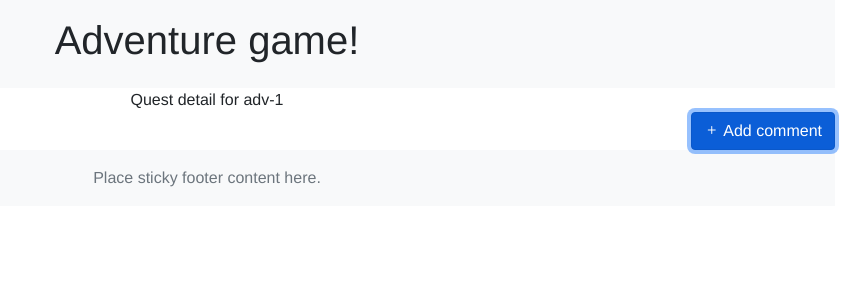
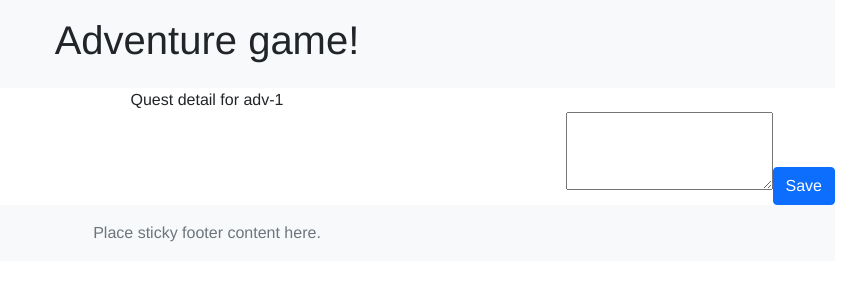
Before and after one commit to LuisMiguelFilipe/adventure, a Vue app in the folder fe/: page /quest/adv-1 in a window 1280 px wide. Both pictures are taken after a click on the button "Add comment". Shown: the top 300 px of the page, without its empty margins (433-1280 px from the left). Built offline with nearby package versions, Linux system fonts and the light colour scheme.

Commit message:
add comments

```diff
--- a/fe/package.json
+++ b/fe/package.json
@@ -12,10 +12,15 @@
     "bootstrap": "^5.1.3",
     "bootstrap-icons": "^1.7.2",
     "core-js": "^3.8.3",
+    "dayjs": "^1.10.7",
+    "lodash": "^4.17.21",
+    "uuid": "^8.3.2",
     "vue": "^3.2.13",
     "vue-router": "^4.0.12"
   },
   "devDependencies": {
+    "@types/lodash": "^4.14.178",
+    "@types/uuid": "^8.3.3",
     "@typescript-eslint/eslint-plugin": "^5.2.0",
     "@typescript-eslint/parser": "^5.2.0",
     "@vue/cli-plugin-babel": "~5.0.0-rc.0",
--- a/fe/src/Layout/LayoutMain.vue
+++ b/fe/src/Layout/LayoutMain.vue
@@ -20,6 +20,4 @@ import HeaderComponent from "@/components/common/HeaderComponent.vue";
 
 <style lang="sass">
 @import "/src/styles/mainStyle.scss"
-
-
 </style>
--- a/fe/src/biz/quest/questModel.ts
+++ b/fe/src/biz/quest/questModel.ts
@@ -2,5 +2,15 @@ import {Icon} from "@/types/icons";
 
 export class QuestModel {
     constructor(readonly id: string, readonly title: string, readonly icon: Icon) {
+        this.comments = [];
     }
+
+    comments: QuestComment[];
 }
+
+export interface QuestComment {
+    id: string | undefined;
+    description: string;
+    user: string;
+    timestamp: number;
+}
--- a/fe/src/biz/quest/useQuests.ts
+++ b/fe/src/biz/quest/useQuests.ts
@@ -1,12 +1,28 @@
-import {QuestModel} from "@/biz/quest/questModel";
+import {QuestComment, QuestModel} from "@/biz/quest/questModel";
 
 export const quests: QuestModel[] = [
     new QuestModel("adv-1", "An amazing adventure", "bi-alarm"),
     new QuestModel("adv-2", "A mystery to solve", "bi-bookmark-star-fill"),
 ];
 
+interface State {
+    currentQuest: string|undefined;
+}
+
+const state: State = {
+    currentQuest: undefined
+};
+
 export const getQuest = (id: string): QuestModel => {
     const q = quests.find(q => q.id === id);
     if (!q) throw new Error();
+    state.currentQuest = q.id;
     return q;
 }
+
+export const addComment = (data: QuestComment) => {
+    if (!state.currentQuest) throw new Error();
+    debugger;
+    const q = getQuest(state.currentQuest);
+    q.comments.push(data);
+}
--- a/fe/src/components/base/BaseButton.vue
+++ b/fe/src/components/base/BaseButton.vue
@@ -1,7 +1,8 @@
 <template>
   <button type="button" class="btn btn-primary">
     <i v-if="icon" class="bi" :class="icon" />
-    {{ text }}</button>
+    <slot />
+  </button>
 </template>
 
 <script setup lang="ts">
@@ -9,8 +10,7 @@ import {defineProps} from "vue";
 import {Icon} from "@/types/icons";
 
 interface Props {
-  icon: Icon;
-  text: string;
+  icon?: Icon;
 }
 
 defineProps<Props>();
--- /dev/null
+++ b/fe/src/components/quest/QuestCommentForm.vue
@@ -0,0 +1,41 @@
+<template>
+  <div>
+    <textarea :value="data.description" @input="save" rows="3" cols="20"/>
+    <base-button
+        @click="onSave"
+    >
+      Save
+    </base-button>
+  </div>
+</template>
+
+<script setup lang="ts">
+import {defineProps, defineEmits} from "vue";
+import {QuestComment} from "@/biz/quest/questModel";
+import clone from "lodash/clone";
+import {getGuid} from "@/utils/guid";
+import * as clock from "@/utils/clock";
+import BaseButton from "@/components/base/BaseButton.vue";
+
+const props = defineProps<{
+  questComment: QuestComment | undefined;
+}>();
+
+const emit = defineEmits<{
+  (e: 'save', payload: { data: QuestComment }): void
+}>()
+
+const data: QuestComment = props.questComment
+    ? clone(props.questComment)
+    : {} as QuestComment;
+
+const onSave = () => {
+  if (!data.id) {
+    data.id = getGuid();
+    data.user = "luis";
+    data.timestamp = clock.getNow();
+  }
+  emit("save", {data});
+}
+
+</script>
--- /dev/null
+++ b/fe/src/components/quest/QuestCommentView.vue
@@ -0,0 +1,17 @@
+<template>
+  <div>
+    <span>{{questComment.description}}</span>
+  </div>
+</template>
+
+<script setup lang="ts">
+import {defineProps} from "vue";
+import {QuestComment} from "@/biz/quest/questModel";
+
+const p = defineProps<{
+  questComment: QuestComment | undefined;
+}>();
+
+console.log('p', p);
+
+</script>
--- a/fe/src/components/quest/QuestDetail.vue
+++ b/fe/src/components/quest/QuestDetail.vue
@@ -1,25 +1,54 @@
 <template>
   <span>Quest detail for {{ quest.id }}</span>
   <div class="d-flex justify-content-end">
-    <div>
+    <div v-if="!showNewComment">
       <BaseButton
           icon="bi-plus"
-          text="Add comment"
+          @click="onAddCommentClicked"
+      >
+        <span>Add comment</span>
+      </BaseButton>
+
+    </div>
+    <div v-if="showNewComment">
+      <quest-comment-form
+          :quest-comment="undefined"
+          @save="onNewQuestComment"
+      />
+    </div>
+    <div>
+      <quest-comment-view
+          v-for="comment in quest.comments"
+          :key="comment.id"
+          :quest-comment="comment"
       />
     </div>
   </div>
 </template>
 
 <script setup lang="ts">
-import {defineProps} from "vue";
-import { getQuest } from "@/biz/quest/useQuests";
-import {QuestDetailRouteParams, } from "@/router";
+import {defineProps, ref} from "vue";
+import * as use from "@/biz/quest/useQuests";
+import {QuestDetailRouteParams,} from "@/router";
 import BaseButton from "@/components/base/BaseButton.vue";
+import QuestCommentForm from "@/components/quest/QuestCommentForm.vue";
+import {QuestComment} from "@/biz/quest/questModel";
+import QuestCommentView from "@/components/quest/QuestCommentView.vue";
 
 const props = defineProps<{
   routeParams: QuestDetailRouteParams;
 }>();
 
-const quest = getQuest(props.routeParams.questId);
+const quest = use.getQuest(props.routeParams.questId);
+const showNewComment = ref(false);
+
+const onAddCommentClicked = () => {
+  showNewComment.value = true;
+}
+
+const onNewQuestComment = ({data}: {data: QuestComment}) => {
+  use.addComment(data);
+  showNewComment.value = false;
+}
 
 </script>
--- a/fe/src/router/index.ts
+++ b/fe/src/router/index.ts
@@ -24,6 +24,12 @@ const routes: RouteRecordRaw[] = [
                 component: QuestDetail,
                 props: route => ({ routeParams: { questId : route.params.id }}),
             },
+            {
+                path: 'quest/:id',
+                name: 'quest',
+                component: QuestDetail,
+                props: route => ({ routeParams: { questId : route.params.id }}),
+            },
         ],
     },
     {
--- /dev/null
+++ b/fe/src/utils/clock.ts
@@ -0,0 +1,15 @@
+import dayjs from "dayjs";
+import utc from 'dayjs/plugin/utc';
+import relative from 'dayjs/plugin/relativeTime';
+
+dayjs.extend(utc);
+dayjs.extend(relative);
+
+export const getNow = (): number => {
+    const utcNow = dayjs.utc();
+    return utcNow.unix() * 1000 + utcNow.millisecond();
+};
+
+export const fromNow = (datetime: dayjs.Dayjs) => {
+    datetime.fromNow();
+}
--- /dev/null
+++ b/fe/src/utils/guid.ts
@@ -0,0 +1,3 @@
+import { v4 } from "uuid";
+
+export const getGuid = () => v4();
```
Also changed, not shown: 1 other file (tests, documents, lock files or other folders).
